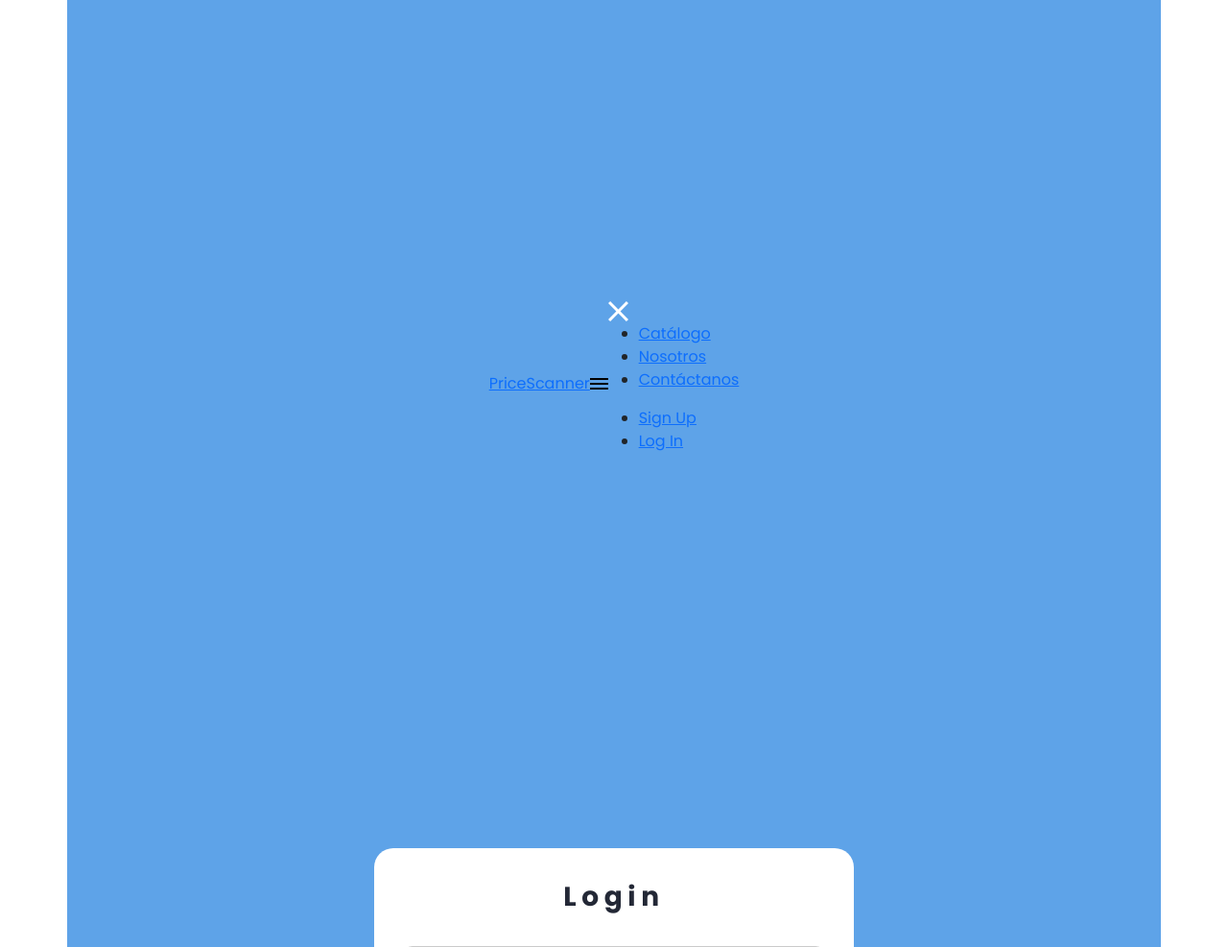
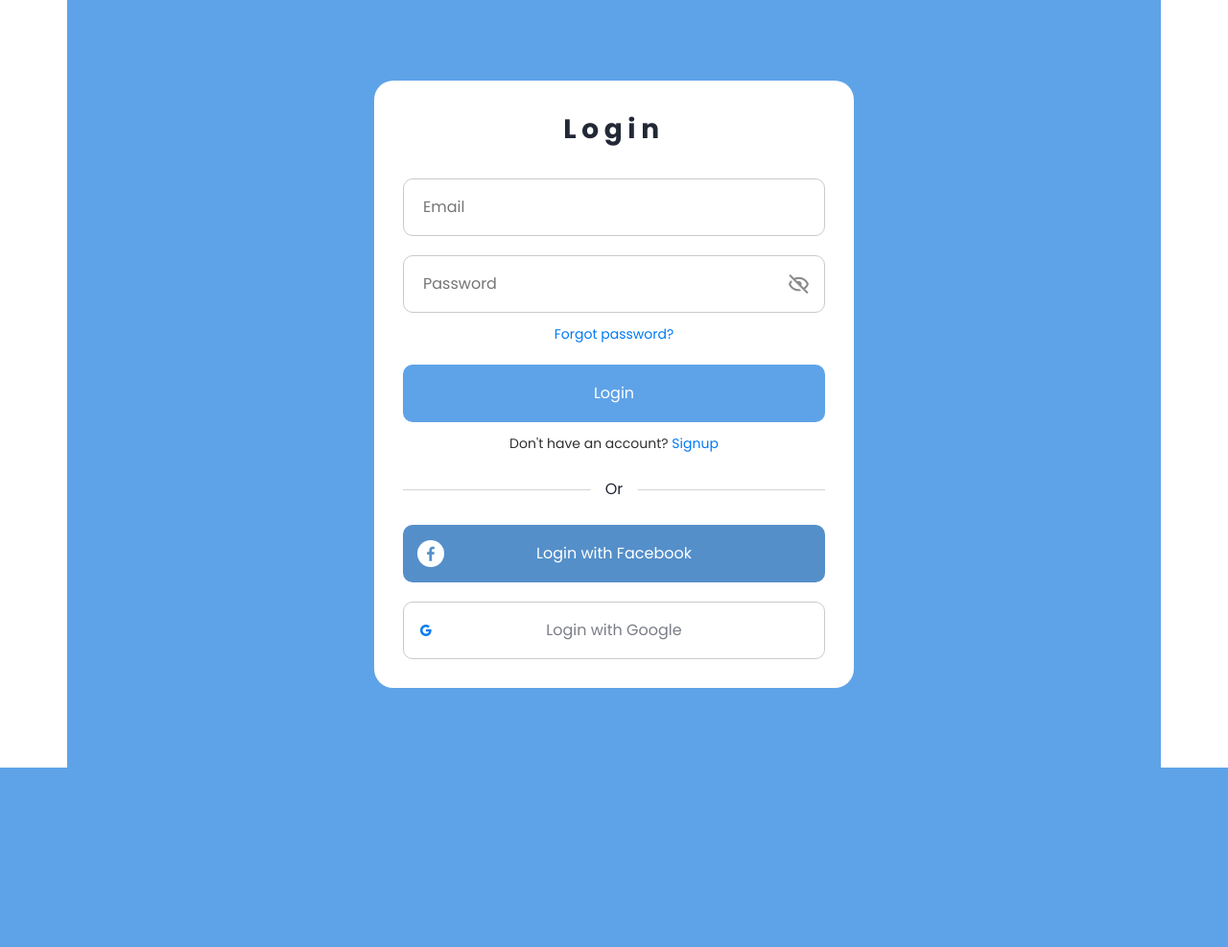
Before and after one commit to 4ndr3steban/ppi_00, a Flask app: page /login in a window 1280 px wide. Shown: the top 987 px of the page at 96% size. After the commit the page ends 800 px from the top, so only its background shows below. Run offline with Flask 2, Linux system fonts and the light colour scheme.

Commit message:
login cambios

```diff
--- a/templates/login.html
+++ b/templates/login.html
@@ -22,32 +22,6 @@
 
 </head>
 <body>
-    <!-- barra de navegacion -->
-    <div class = "navBar">
-        <div class="container">
-            <a class="logo" href="/">Price<span>Scanner</span></a>
-
-            <img id="mobile-cta" class="mobile-menu" src="static/images/menu.svg" alt="Open Navegation">
-
-            <nav>
-                <img id="mobile-exit" class="mobile-menu-exit" src="static/images/exit.svg" alt="Close Navegation">
-
-                <!-- items de la barra de navegacion -->
-                <ul class="primary-navegation">
-
-                    <li class="current"><a href="/catalogo">Catálogo</a></li>
-                    <li><a href="/nosotros">Nosotros</a></li>
-                    <li><a href="/contactanos">Contáctanos</a></li>
-                </ul>
-
-                <ul class="secondary-navegation">
-                    <li class="sign-up-cta"><a href="signup.html">Sign Up</a></li>
-                    <li class="log-in-cta"><a href="login.html">Log In</a></li>
-                </ul>
-            </nav>
-        </div>
-    </div>
-
     <section class="container form">
         <div class="formlogin">
             <div class="form-content">
```
Also changed, not shown: templates/signup.html (+0 -25 lines).
